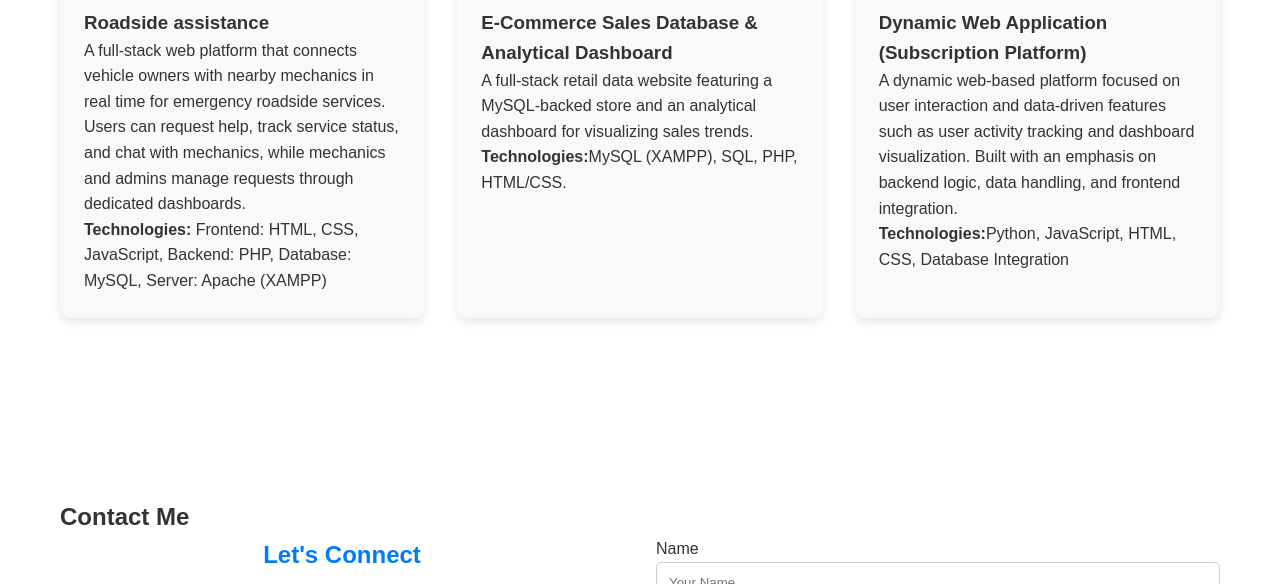
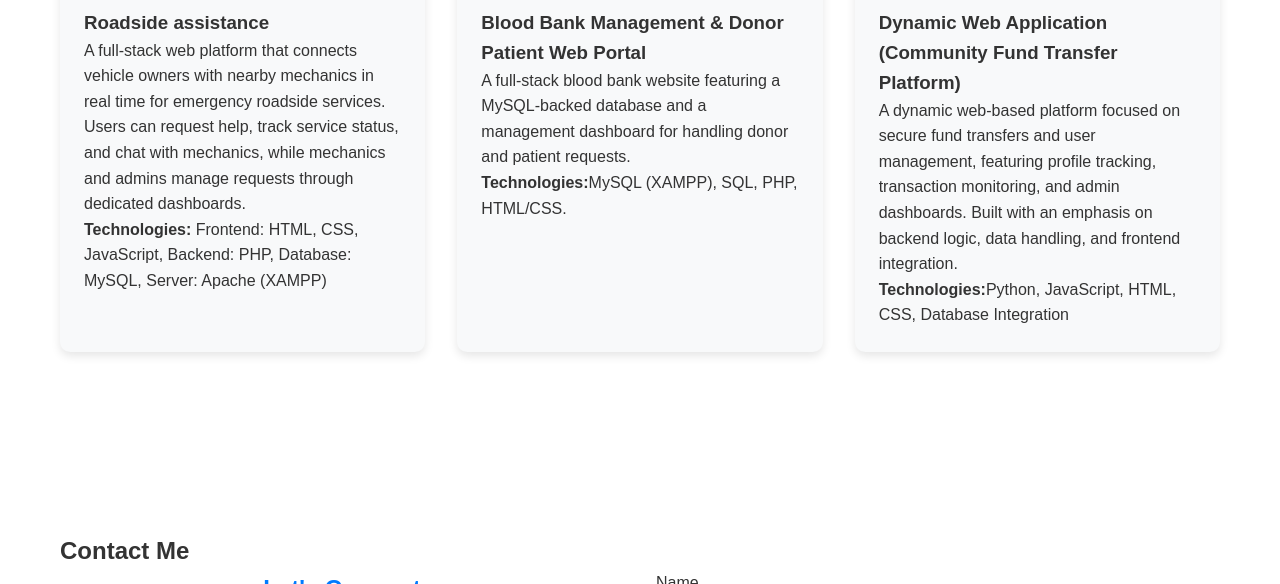
Before and after one commit to bhanu-limbu/portfolio, a plain HTML site: page index.html in a window 1280 px wide. Shown: the part 2596-3180 px from the top of the page. Drawn offline with Linux system fonts and the light colour scheme.

Commit message:
Updated projects on project section

```diff
--- a/index.html
+++ b/index.html
@@ -181,9 +181,9 @@
                     </div> -->
                 </div>
                 <div class="project-card">
-                    <img src="images/project2.webp" alt="ecommerce web image" class="project-image"> <!-- Project Photo -->
-                    <h3>E-Commerce Sales Database & Analytical Dashboard</h3>
-                    <p>A full-stack retail data website featuring a MySQL-backed store and an analytical dashboard for visualizing sales trends.</p>
+                    <img src="images/project2.png" alt="Blood bank mgmt system" class="project-image"> <!-- Project Photo -->
+                    <h3>Blood Bank Management & Donor Patient Web Portal</h3>
+                    <p>A full-stack blood bank website featuring a MySQL-backed database and a management dashboard for handling donor and patient requests.</p>
                     <p><strong>Technologies:</strong>MySQL (XAMPP), SQL, PHP, HTML/CSS.</p>
                     <!-- <div class="project-links">
                         <a href="#" class="btn small">GitHub</a>
@@ -192,8 +192,8 @@
                 </div>
                 <div class="project-card">
                     <img src="images/project3.png" alt="Youtube subscription service Churn analysis" class="project-image"> <!-- Project Photo -->
-                    <h3>Dynamic Web Application (Subscription Platform)</h3>
-                    <p>A dynamic web-based platform focused on user interaction and data-driven features such as user activity tracking and dashboard visualization. Built with an emphasis on backend logic, data handling, and frontend integration.</p>
+                    <h3>Dynamic Web Application (Community Fund Transfer Platform)</h3>
+                    <p>A dynamic web-based platform focused on secure fund transfers and user management, featuring profile tracking, transaction monitoring, and admin dashboards. Built with an emphasis on backend logic, data handling, and frontend integration.</p>
                     <p><strong>Technologies:</strong>Python, JavaScript, HTML, CSS, Database Integration</p>
                     <!-- <div class="project-links">
                         <a href="#" class="btn small">GitHub</a>
```
Also changed, not shown: images/project2.png (added), images/project2.webp (deleted), images/project3.png, 1 other file.
